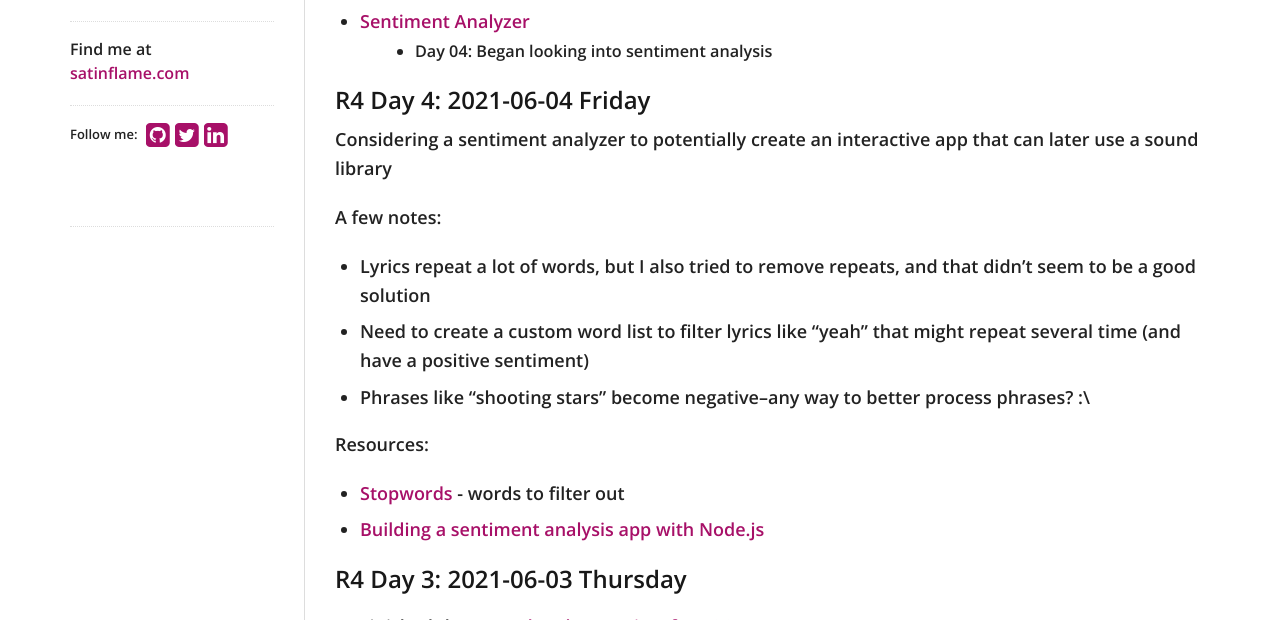
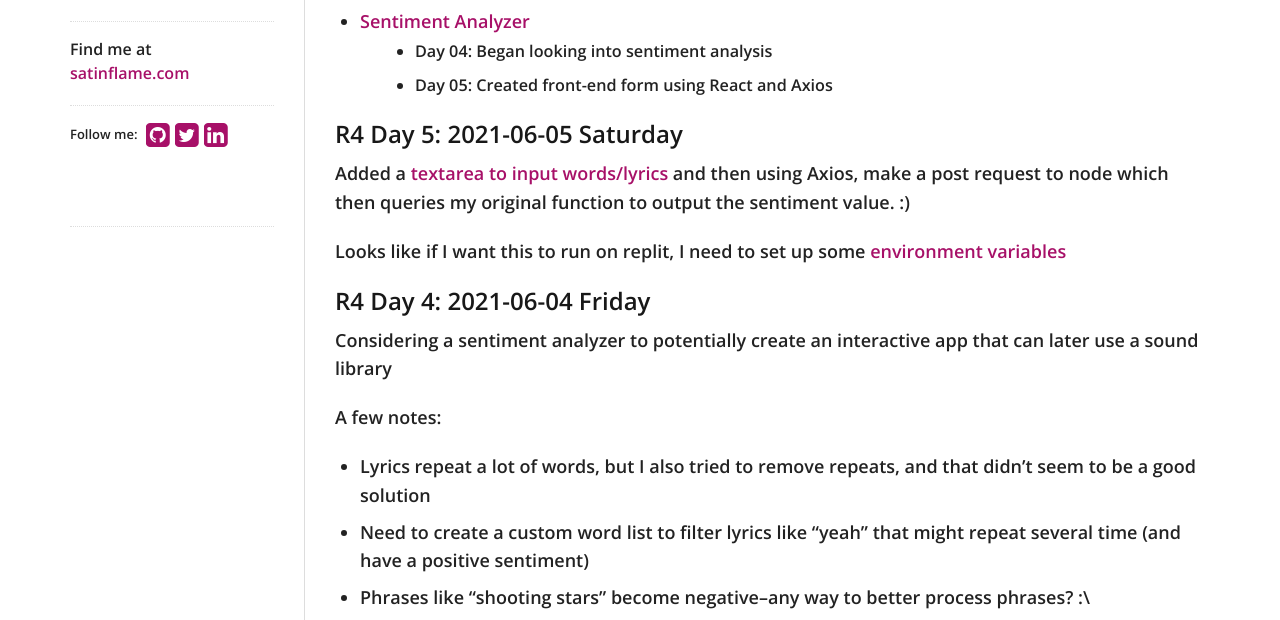
Before and after one commit to virtual/100daysofcode, a Jekyll site: the page built from index.md, in a window 1280 px wide and 900 px high, cut to the strip 280-900 px from the top of the window. Built offline with Jekyll 4.4.1, drawn with Linux system fonts in a browser that asks for light colours; nearby versions of some CDN libraries; our own code applies the rules of GitHub Pages for plain Markdown files.

Commit message:
r4d5 sentiment analysis with react

```diff
--- a/index.md
+++ b/index.md
@@ -9,6 +9,14 @@
     - Day 03: Project 2: Time Calculator, tests #6-12, show days elapsed ✓
 - [Sentiment Analyzer](https://github.com/virtual/sentiment-analyzer)
   - Day 04: Began looking into sentiment analysis
+  - Day 05: Created front-end form using React and Axios
+
+## R4 Day 5: 2021-06-05 Saturday
+
+Added a [textarea to input words/lyrics](https://github.com/virtual/sentiment-analyzer) and then using Axios, make a post request to node which then queries my original function to output the sentiment value. :)
+
+Looks like if I want this to run on replit, I need to set up some [environment variables](https://marcopeg.com/2019/nodejs-backend-on-repl-it)
+
 
 ## R4 Day 4: 2021-06-04 Friday
 
```
